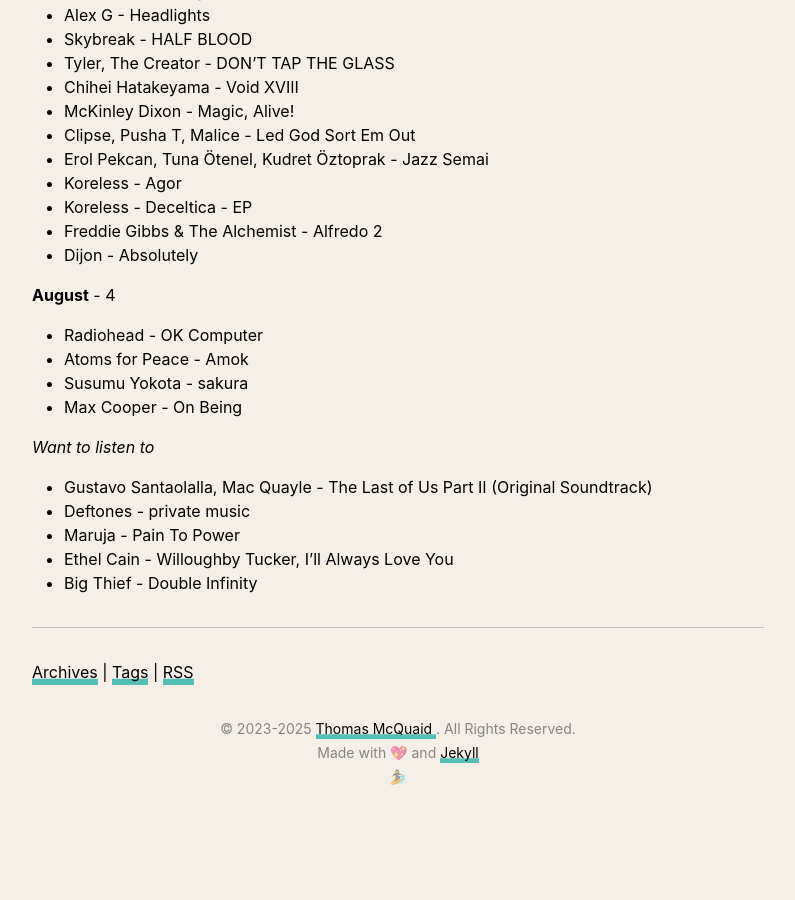
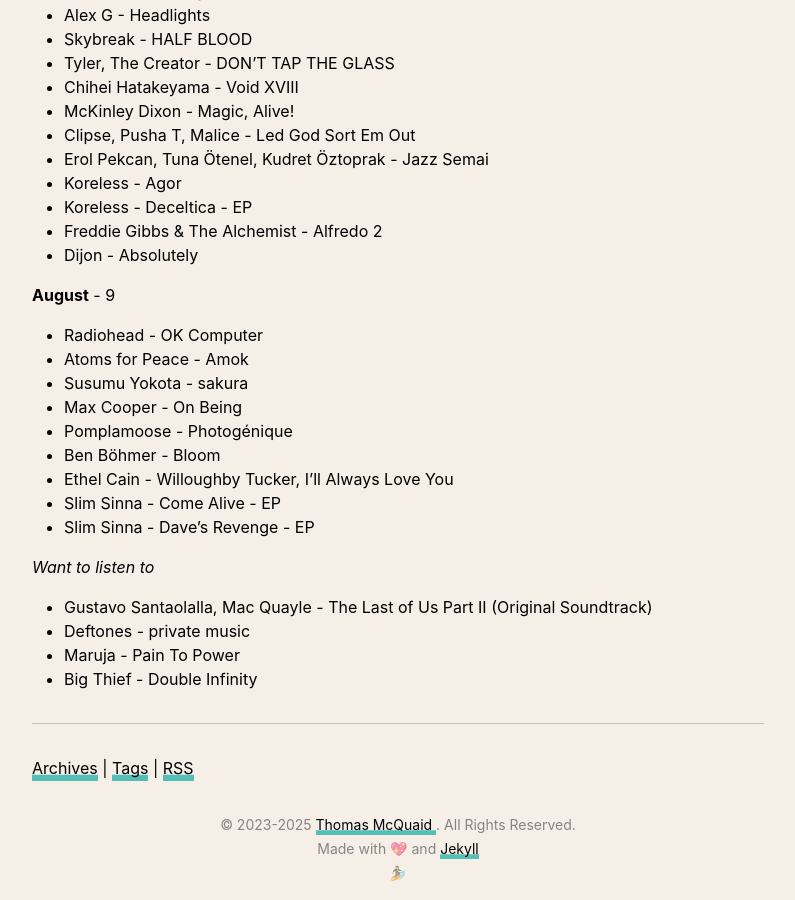
Before and after one commit to thomasmcquaidee/thomasmcquaidee.github.io, a Jekyll site: the page built from _posts/2025-01-21-listening-to-more-albums.md, in a window 1280 px wide and 900 px high, scrolled down 4205 px. Shown: the whole window, without its empty margins (242-1037 px from the left). Built offline with Jekyll 4.4.1, drawn with Linux system fonts in a browser that asks for light colours; before the commit the page ends 5009 px from its top, so only the background shows below that; some of the changed text lies outside the part shown.

Commit message:
Update 2025-01-21-listening-to-more-albums.md

```diff
--- a/_posts/2025-01-21-listening-to-more-albums.md
+++ b/_posts/2025-01-21-listening-to-more-albums.md
@@ -175,15 +175,20 @@
 - Freddie Gibbs & The Alchemist - Alfredo 2
 - Dijon - Absolutely
 
-**August** - 4
+**August** - 9
 - Radiohead - OK Computer
 - Atoms for Peace - Amok
 - Susumu Yokota - sakura
 - Max Cooper - On Being
+- Pomplamoose - Photogénique
+- Ben Böhmer - Bloom
+- Ethel Cain - Willoughby Tucker, I'll Always Love You
+- Slim Sinna - Come Alive - EP
+- Slim Sinna - Dave's Revenge - EP
+
 
 *Want to listen to*
 - Gustavo Santaolalla, Mac Quayle - The Last of Us Part II (Original Soundtrack)
 - Deftones - private music
 - Maruja - Pain To Power
-- Ethel Cain - Willoughby Tucker, I'll Always Love You
 - Big Thief - Double Infinity
```
Also changed, not shown: other parts of _posts/2025-01-21-listening-to-more-albums.md (+1 -1 lines).
